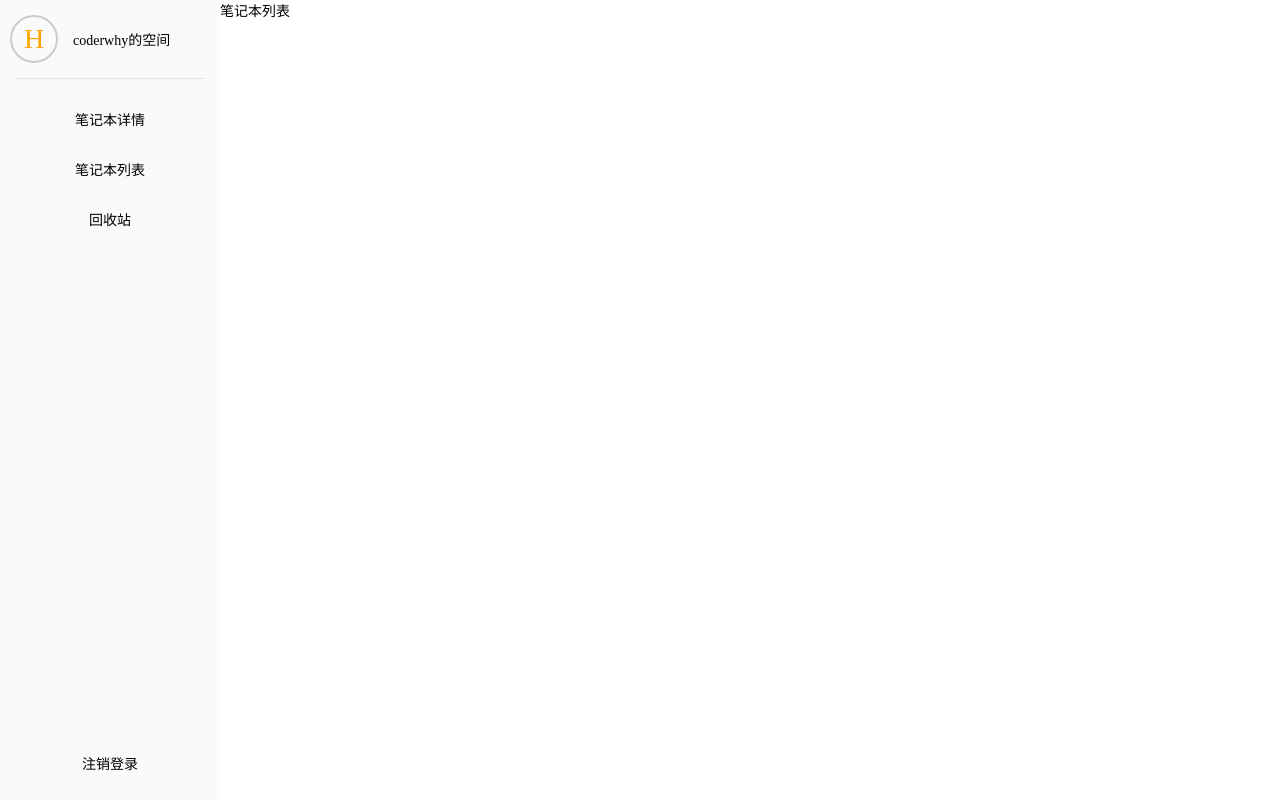
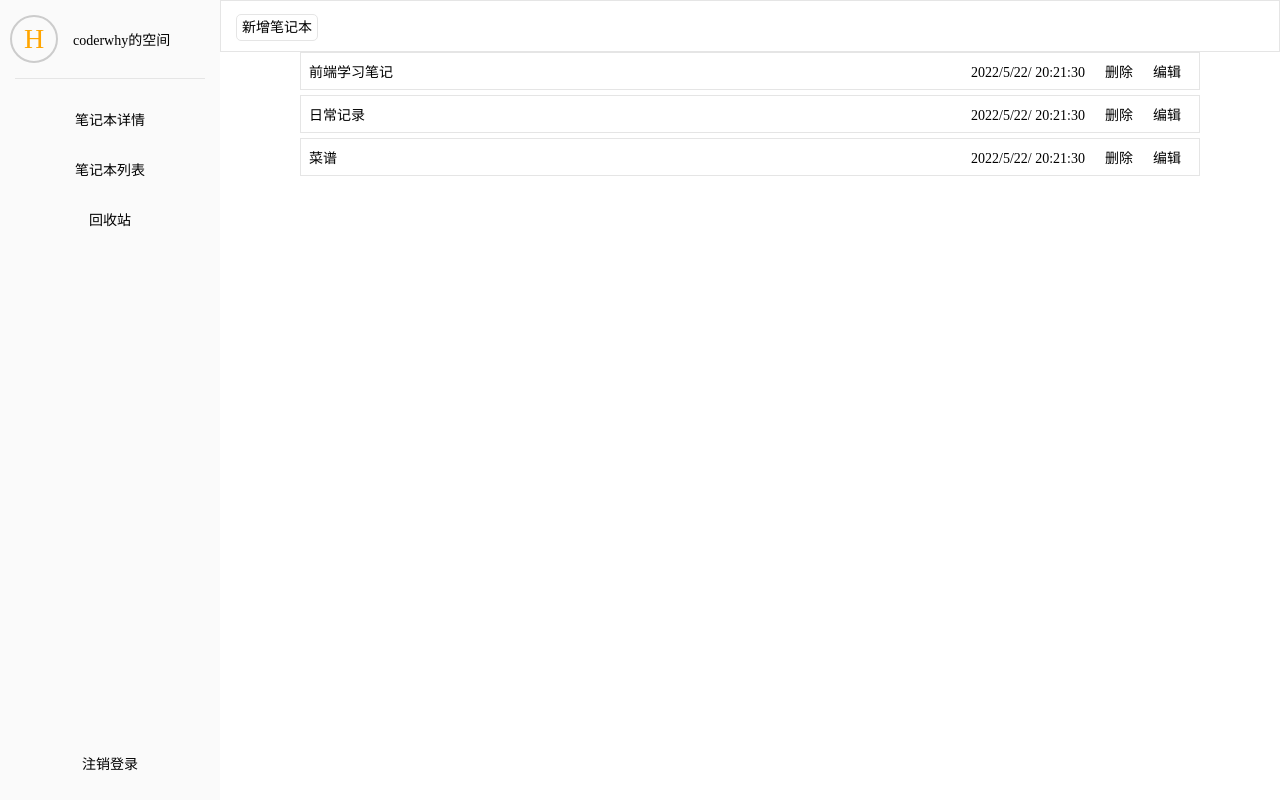
Before and after one commit to hec990/time-notes, a Vue app: page /home/notebooks in a window 1280 px wide. Built offline with nearby package versions, Linux system fonts and the light colour scheme.

Commit message:
完成笔记本列表静态页面

```diff
--- a/src/App.vue
+++ b/src/App.vue
@@ -15,4 +15,7 @@ a {
   text-decoration:none;
   color: inherit;
 }
+body {
+  overflow: hidden; // 隐藏滚动条
+}
 </style>
--- a/src/pages/Home.vue
+++ b/src/pages/Home.vue
@@ -23,5 +23,8 @@ export default {
 .container {
   min-height: 100vh;
   display: flex;
+  .view {
+    width: 100%;
+  }
 }
 </style>
--- a/src/pages/NoteBookList.vue
+++ b/src/pages/NoteBookList.vue
@@ -1,15 +1,90 @@
 <template>
   <div class="container">
-    笔记本列表
+    <header>
+      <span @click="createNoteBook">新增笔记本</span>
+    </header>
+    <main>
+      <div class="notebook">
+        <div class="title">前端学习笔记</div>
+        <div class="operate">
+          <span>2022/5/22/ 20:21:30</span>
+          <span>删除</span>
+          <span>编辑</span>
+        </div>
+      </div>
+      <div class="notebook">
+        <div class="title">日常记录</div>
+        <div class="operate">
+          <span>2022/5/22/ 20:21:30</span>
+          <span>删除</span>
+          <span>编辑</span>
+        </div>
+      </div>
+      <div class="notebook">
+        <div class="title">菜谱</div>
+        <div class="operate">
+          <span>2022/5/22/ 20:21:30</span>
+          <span>删除</span>
+          <span>编辑</span>
+        </div>
+      </div>
+    </main>
   </div>
 </template>
 
 <script>
 export default {
   name: "NoteBookList",
+  setup() {
+    const createNoteBook = () => {
+      console.log('createNoteBook')
+    }
+
+    return {
+      createNoteBook
+    }
+  }
 }
 </script>
 
 <style lang="scss" scoped>
+$border: 1px solid #E5E5E5;
 
+.container {
+  display: flex;
+  flex-direction: column;
+  cursor: pointer;
+
+  header {
+    border: $border;
+    padding: 15px 0 15px 15px;
+
+    span {
+      padding: 5px;
+      border-radius: 5px;
+      border: $border;
+    }
+  }
+
+  main {
+    display: flex;
+    flex-direction: column;
+    align-items: center;
+
+    .notebook {
+      display: flex;
+      justify-content: space-between;
+      min-width: 900px;
+      padding: 8px;
+      border: $border;
+      margin: 0 0 5px 0;
+
+      .operate {
+        span {
+          padding: 0 10px;
+        }
+      }
+    }
+  }
+}
 </style>
```
